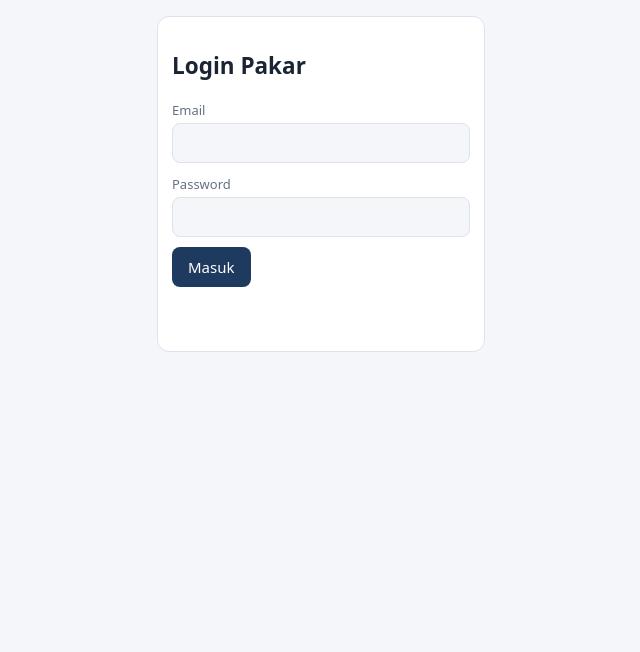
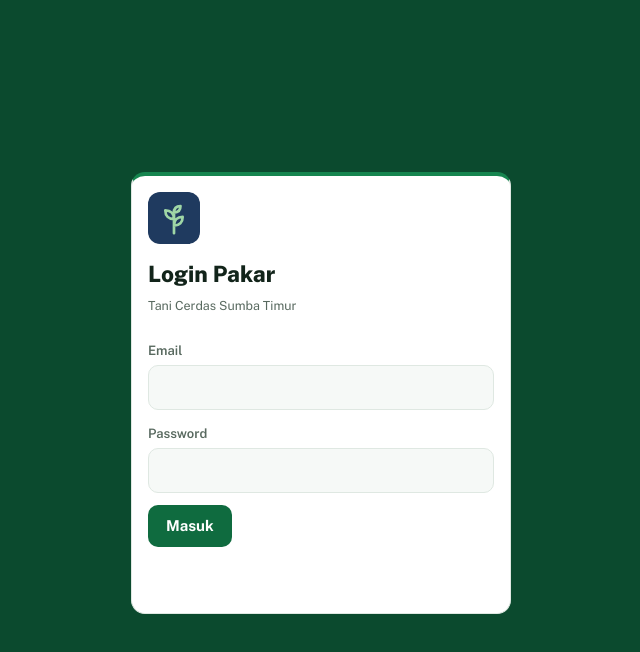
Before and after one commit to muramuda/tani-cerdas, a website: page public/admin/index.html in a window 1280 px wide. Shown: the whole page, without its empty margins (319-959 px from the left). Drawn offline with nearby package versions, Linux system fonts and the light colour scheme.

Commit message:
Update styles and layout in admin index.html

```diff
--- a/public/admin/index.html
+++ b/public/admin/index.html
@@ -1,22 +1,27 @@
 <!DOCTYPE html><html lang="id"><head><meta charset="utf-8"><meta name="viewport" content="width=device-width,initial-scale=1">
 <title>Admin Tani Cerdas Sumba Timur</title>
+<link rel="preconnect" href="https://fonts.googleapis.com"><link rel="preconnect" href="https://fonts.gstatic.com" crossorigin><link href="https://fonts.googleapis.com/css2?family=Public+Sans:wght@400;500;600;700;800&display=swap" rel="stylesheet">
 <style>
-:root{--bg:#f4f6fa;--c:#fff;--t:#1b2433;--m:#667085;--p:#1f3a5f;--l:#dde3ec;--r:#c0392b}
-@media(prefers-color-scheme:dark){:root{--bg:#111722;--c:#1b2433;--t:#e8edf5;--m:#9aa6b8;--p:#5b8ccf;--l:#2c384a}}
-*{box-sizing:border-box}body{margin:0;font:15px system-ui,sans-serif;background:var(--bg);color:var(--t)}
-header{background:var(--p);color:#fff;padding:12px 16px;display:flex;gap:8px;flex-wrap:wrap;align-items:center}
-header b{margin-right:auto}header button{background:#ffffff25;color:#fff;border:0;padding:8px 12px;border-radius:8px;cursor:pointer}
-header button.on{background:#fff;color:var(--p)}
-main{max-width:900px;margin:0 auto;padding:16px}
-.card{background:var(--c);border:1px solid var(--l);border-radius:12px;padding:14px;margin-bottom:12px}
-.g{display:grid;grid-template-columns:repeat(auto-fit,minmax(140px,1fr));gap:10px}
-.s{border-radius:10px;padding:12px;color:#fff;font-size:13px}.s b{display:block;font-size:26px}
-input,select,textarea{width:100%;padding:9px;border:1px solid var(--l);border-radius:8px;background:var(--bg);color:var(--t);font:inherit;margin:4px 0 10px}
-textarea{min-height:90px}label{font-size:13px;color:var(--m)}
-.btn{background:var(--p);color:#fff;border:0;padding:10px 16px;border-radius:8px;cursor:pointer;font:inherit}
-.btn.x{background:var(--r)}.btn.o{background:transparent;color:var(--p);border:1px solid var(--p)}
-.row{display:flex;gap:8px;align-items:center;justify-content:space-between;padding:10px 0;border-bottom:1px solid var(--l)}
-.bar{height:10px;background:var(--p);border-radius:5px}small{color:var(--m)}
+:root{--bg:#f6f9f7;--c:#fff;--t:#12241a;--m:#58695f;--p:#0f6b3f;--pi:#fff;--l:#dfe8e2;--r:#c0392b;--h:#0b4a2e;--chip:#eaf4ee}
+@media(prefers-color-scheme:dark){:root{--bg:#0d1611;--c:#15221a;--t:#e6f0e9;--m:#9bb1a2;--p:#4bc183;--pi:#05140b;--l:#243629;--h:#0a3a24;--chip:#1c2e23}}
+*{box-sizing:border-box}body{margin:0;font:15px/1.5 "Public Sans",system-ui,sans-serif;background:var(--bg);color:var(--t)}
+header{position:sticky;top:0;z-index:30;background:var(--h);color:#fff;padding:10px 16px;display:flex;gap:8px;flex-wrap:wrap;align-items:center;border-bottom:3px solid #16854f}
+header img{border-radius:9px}header b{margin-right:auto;font-weight:800;font-size:16px;margin-left:4px}
+header button{background:transparent;color:#ffffffcc;border:0;padding:8px 13px;border-radius:8px;cursor:pointer;font:inherit;font-weight:600}
+header button:hover{background:#ffffff1f}header button.on{background:#fff;color:var(--h)}
+main{max-width:920px;margin:0 auto;padding:20px 16px}
+.card{background:var(--c);border:1px solid var(--l);border-radius:14px;padding:16px;margin-bottom:14px}
+.g{display:grid;grid-template-columns:repeat(auto-fit,minmax(150px,1fr));gap:12px}
+.s{border-radius:12px;padding:14px 16px;color:#fff;font-size:13.5px;font-weight:600}.s b{display:block;font-size:30px;font-weight:800;letter-spacing:-.02em}
+input,select,textarea{width:100%;padding:10px;border:1px solid var(--l);border-radius:10px;background:var(--bg);color:var(--t);font:inherit;margin:4px 0 12px}
+input:focus,select:focus,textarea:focus{outline:2px solid var(--p);outline-offset:1px}
+textarea{min-height:92px}label{font-size:13px;font-weight:600;color:var(--m)}
+.btn{background:var(--p);color:var(--pi);border:0;padding:10px 18px;border-radius:10px;cursor:pointer;font:inherit;font-weight:700}
+.btn.x{background:var(--r);color:#fff}.btn.o{background:transparent;color:var(--p);border:1px solid var(--p)}
+.row{display:flex;gap:8px;align-items:center;justify-content:space-between;padding:12px 0;border-bottom:1px solid var(--l)}
+.bar{height:10px;background:var(--p);border-radius:5px}small{color:var(--m)}h2{margin:8px 0 2px;font-weight:800}
+.login{min-height:100vh;display:flex;align-items:center;justify-content:center;padding:16px;background:var(--h)}
+.login .card{width:100%;max-width:380px;border-top:4px solid #16854f}
 #msg{color:var(--r);min-height:20px}
 </style></head><body>
 <div id="app"></div>
@@ -51,7 +56,7 @@ async function submitForm(){
  const old=items.slice();ed===-1?items.push(d):items[ed]=d;
  try{await simpan();view="data";msg="Tersimpan. Aplikasi petani akan mengambil data baru saat online."}catch(e){items=old;msg=e.message}render()}
 function nav(v){view=v;ed=null;msg="";render()}
-const cols=["#17a2b8","#28a745","#f0ad4e","#dc3545"];
+const cols=["#0b4a2e","#0f6b3f","#16854f","#1f9a5e"];
 function dash(){
  const nG=items.reduce((a,d)=>a+d.g.length,0),mx=Math.max(...items.map(d=>d.g.length),1);
  return`<div class="g">${[["Data Penyakit",items.length],["Data Gejala",nG],["Basis Pengetahuan",nG],["Total Diagnosa",hist.length]].map(([l,v],i)=>`<div class="s" style="background:${cols[i]}">${l}<b>${v}</b></div>`).join("")}</div>
@@ -80,9 +85,9 @@ async function balas(i){const h=hist[i],t=$("#b"+i).value.trim();if(!t){alert("B
 function isiStandar(i){const n=((hist[i].hasil||[])[0]||{}).nama,d=items.find(x=>x.n===n);if(!d){alert("Tidak ada saran standar untuk hasil ini.");return}$("#b"+i).value=d.c.join("\n")}
 function render(){
  if(SB.url.includes("XXXX")){$("#app").innerHTML=`<main><div class="card">Isi dulu <b>js/config.js</b> dengan URL dan anon key Supabase.</div></main>`;return}
- if(!tok){$("#app").innerHTML=`<main style="max-width:360px"><div class="card"><h2>Login Pakar</h2><label>Email</label><input id="em" type="email"><label>Password</label><input id="pw" type="password" onkeydown="event.key=='Enter'&&masuk()"><button class="btn" onclick="masuk()">Masuk</button><p id="msg">${esc(msg)}</p></div></main>`;return}
+ if(!tok){$("#app").innerHTML=`<div class="login"><div class="card"><img src="../icon.svg" width="52" height="52" alt="" style="border-radius:12px"><h2>Login Pakar</h2><small>Tani Cerdas Sumba Timur</small><br><br><label>Email</label><input id="em" type="email"><label>Password</label><input id="pw" type="password" onkeydown="event.key=='Enter'&&masuk()"><button class="btn" onclick="masuk()">Masuk</button><p id="msg">${esc(msg)}</p></div></div>`;return}
  const T=[["dash","Dashboard"],["data","Basis Pengetahuan"],["riwayat","Riwayat Diagnosa"]];
- $("#app").innerHTML=`<header><b>Admin Tani Cerdas</b>${T.map(([k,l])=>`<button class="${view===k||(view==="form"&&k==="data")?"on":""}" onclick="nav('${k}')">${l}</button>`).join("")}<button onclick="keluar()">Keluar</button></header>
+ $("#app").innerHTML=`<header><img src="../icon.svg" width="34" height="34" alt=""><b>Admin Tani Cerdas</b>${T.map(([k,l])=>`<button class="${view===k||(view==="form"&&k==="data")?"on":""}" onclick="nav('${k}')">${l}</button>`).join("")}<button onclick="keluar()">Keluar</button></header>
  <main>${msg?`<div class="card" id="msg">${esc(msg)}</div>`:""}${({dash,data,form,riwayat})[view]()}</main>`}
 if(tok)load().then(render);else render();
 </script></body></html>
```
